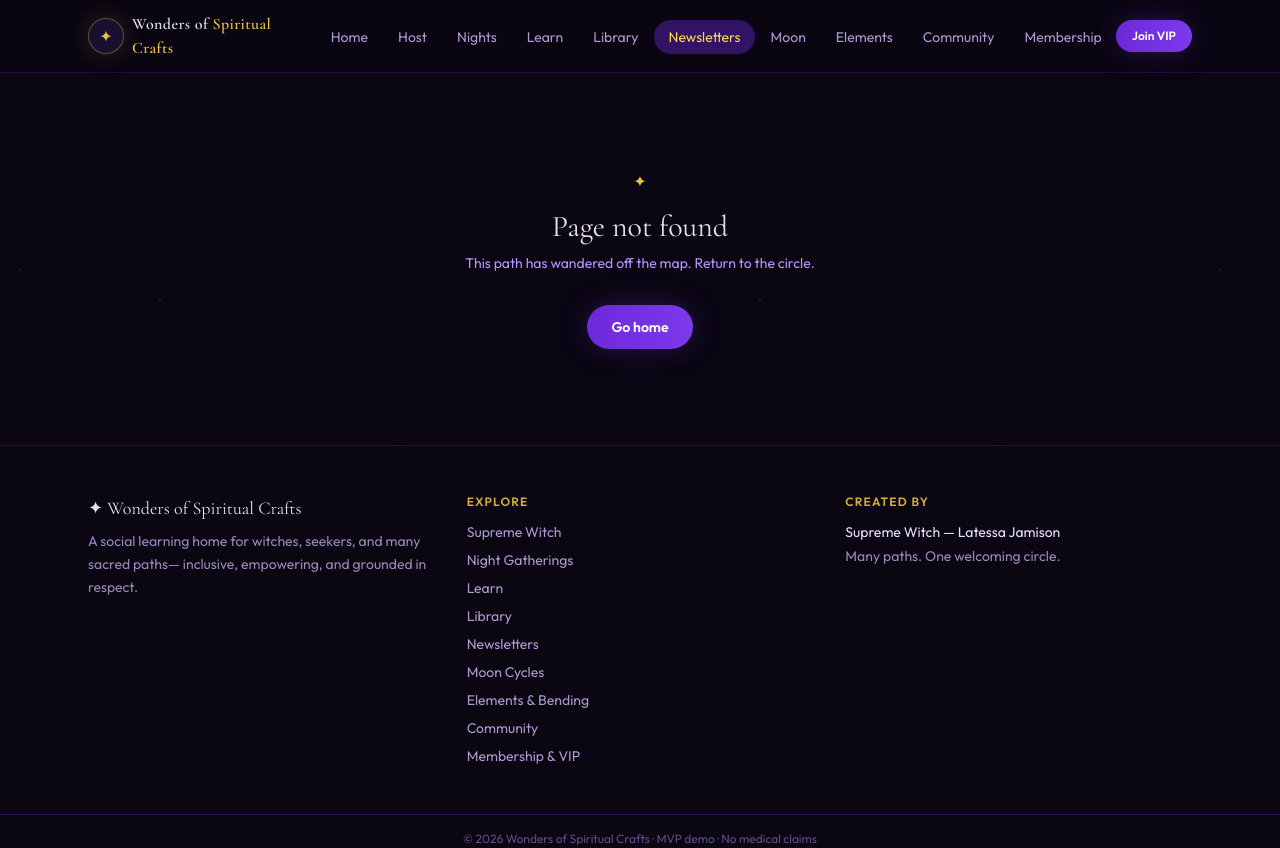
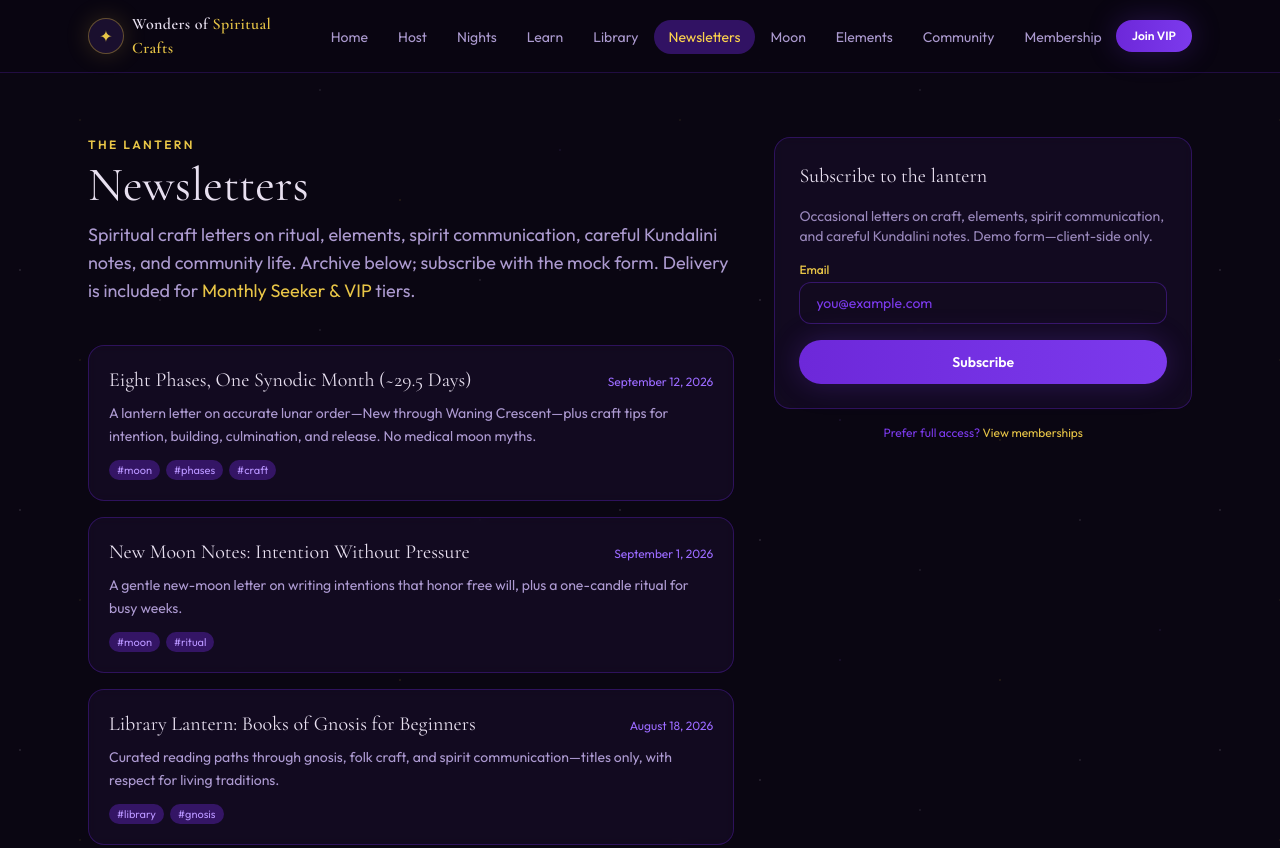
Before and after one commit to mzlatessa101/wonders-of-spiritual-crafts, a Next.js app: page /wonders-of-spiritual-crafts/newsletters in a window 1280 px wide. Before the commit this address had no page. Shown: the top 848 px of the page. Built offline with nearby package versions, Linux system fonts and the light colour scheme.

Commit message:
Add newsletters page

```diff
--- /dev/null
+++ b/src/app/newsletters/page.tsx
@@ -0,0 +1,74 @@
+import type { Metadata } from "next";
+import Link from "next/link";
+import NewsletterSubscribe from "@/components/NewsletterSubscribe";
+import { newsletterIssues } from "@/data/newsletters";
+
+export const metadata: Metadata = {
+  title: "Newsletters",
+  description:
+    "Archive of Wonders of Spiritual Crafts newsletters—moon notes, library lanterns, Kundalini care, and more.",
+};
+
+export default function NewslettersPage() {
+  return (
+    <div className="mx-auto max-w-6xl px-4 py-12 md:px-6 md:py-16">
+      <div className="grid gap-10 lg:grid-cols-5">
+        <div className="lg:col-span-3">
+          <p className="text-xs font-semibold uppercase tracking-[0.2em] text-gold-400">
+            The Lantern
+          </p>
+          <h1 className="mt-2 font-display text-4xl text-moon md:text-5xl">
+            Newsletters
+          </h1>
+          <p className="section-sub">
+            Spiritual craft letters on ritual, elements, spirit communication,
+            careful Kundalini notes, and community life. Archive below;
+            subscribe with the mock form. Delivery is included for{" "}
+            <Link href="/vip" className="text-gold-400 hover:text-gold-300">
+              Monthly Seeker &amp; VIP
+            </Link>{" "}
+            tiers.
+          </p>
+
+          <ul className="mt-10 space-y-4">
+            {newsletterIssues.map((issue) => (
+              <li key={issue.id} className="card !p-5">
+                <div className="flex flex-wrap items-baseline justify-between gap-2">
+                  <h2 className="font-display text-xl text-moon">
+                    {issue.title}
+                  </h2>
+                  <time className="text-xs text-mystic-400">{issue.date}</time>
+                </div>
+                <p className="mt-2 text-sm leading-relaxed text-mystic-200/80">
+                  {issue.excerpt}
+                </p>
+                <div className="mt-3 flex flex-wrap gap-1.5">
+                  {issue.tags.map((t) => (
+                    <span
+                      key={t}
+                      className="rounded-full bg-mystic-800/60 px-2 py-0.5 text-[11px] text-mystic-300"
+                    >
+                      #{t}
+                    </span>
+                  ))}
+                </div>
+              </li>
+            ))}
+          </ul>
+        </div>
+
+        <div className="lg:col-span-2">
+          <div className="lg:sticky lg:top-24">
+            <NewsletterSubscribe />
+            <p className="mt-4 text-center text-xs text-mystic-500">
+              Prefer full access?{" "}
+              <Link href="/vip" className="text-gold-400 hover:text-gold-300">
+                View memberships
+              </Link>
+            </p>
+          </div>
+        </div>
+      </div>
+    </div>
+  );
+}
```
